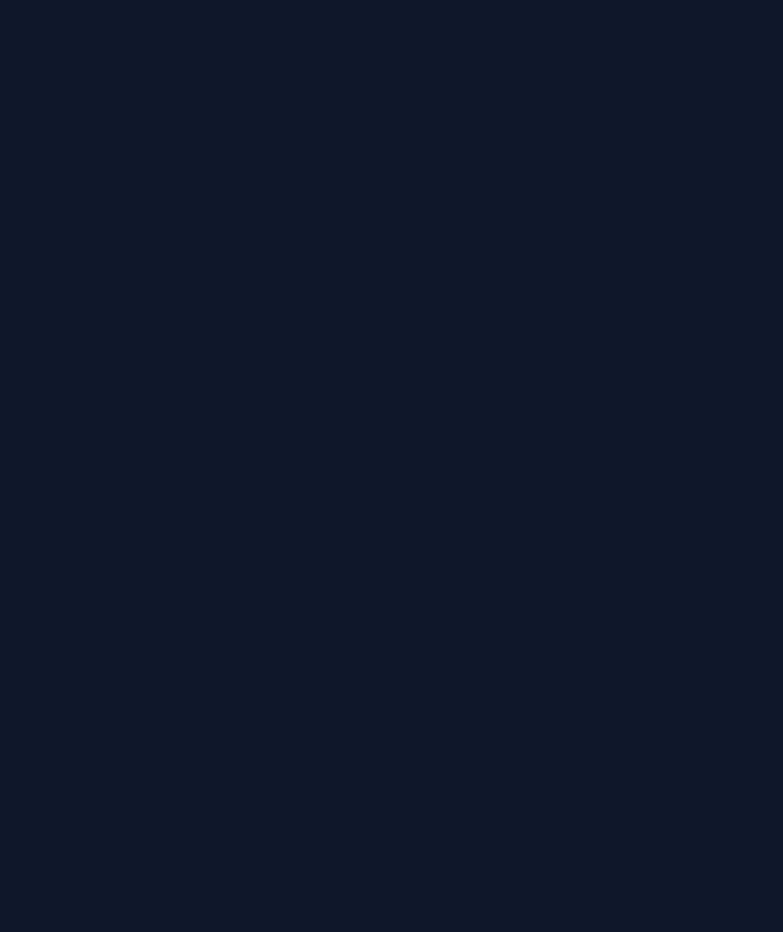
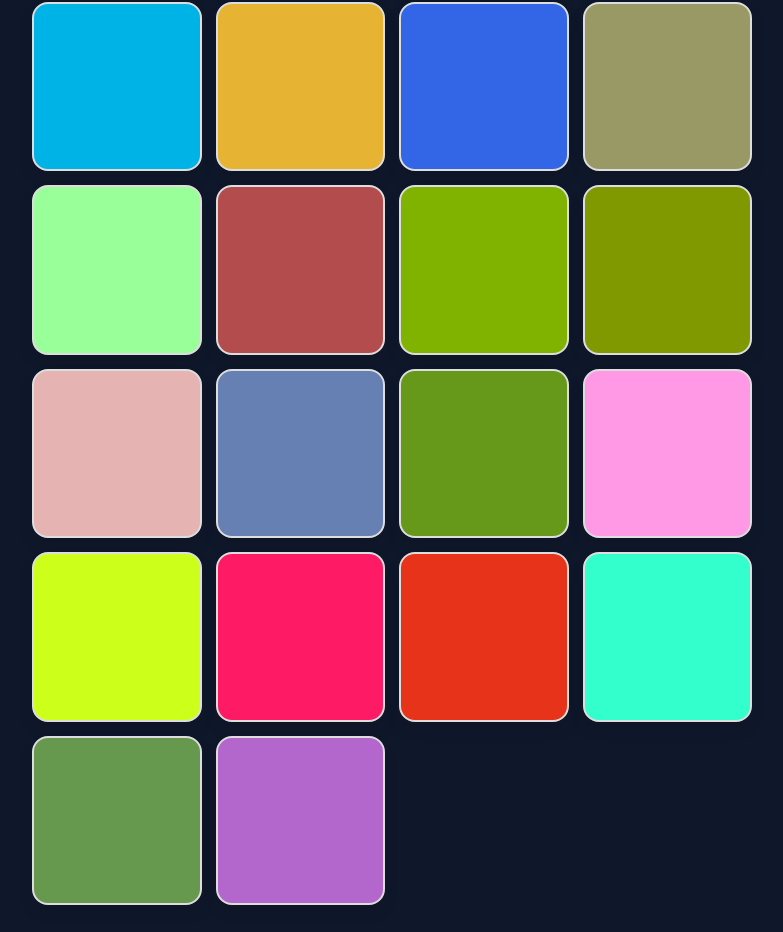
Before and after one commit to caleroedwarn-prog/typescript-react, a React (Create React App) app: page /settings in a window 1280 px wide. Shown: the part 431-1363 px from the top of the page, without its empty margins (248-1031 px from the left). Before the commit the page ends 800 px from the top, so only its background shows below. Built offline with nearby package versions, Linux system fonts and the light colour scheme.

Commit message:
added color grid

```diff
--- a/src/pages/Settings.tsx
+++ b/src/pages/Settings.tsx
@@ -14,23 +14,81 @@ interface ContextType {
 
 function Settings(){
     const { themeColor, setThemeColor } = useOutletContext<ContextType>();
+    const colorPalette = [
+      "#FF6633", "#FFB399", "#FF33FF", "#FFFF99",
+      "#00B3E6", "#E6B333", "#3366E6", "#999966",
+      "#99FF99", "#B34D4D", "#80B300", "#809900",
+      "#E6B3B3", "#6680B3", "#66991A", "#FF99E6",
+      "#CCFF1A", "#FF1A66", "#E6331A", "#33FFCC",
+      "#66994D", "#B366CC",
+    ];
+
     return (
       <>
-        <h2> Settings page</h2>
+        <h2>Settings page</h2>
+        <div style={{ maxWidth: "720px", margin: "60px auto 0", padding: "0 18px" }}>
+          <div style={{ marginBottom: "24px", textAlign: "center" }}>
+            <h3 style={{ marginBottom: "14px", fontSize: "1.15rem" }}>
+              Pick a theme color
+            </h3>
             <div
               style={{
-            position: "relative",
-            top: "100px",
-            textAlign: "center",
+                display: "grid",
+                gridTemplateColumns: "repeat(4, minmax(0, 1fr))",
+                gap: "14px",
               }}
             >
-          <label htmlFor="color">Choose theme color: </label>
+              {colorPalette.map((color) => (
+                <button
+                  key={color}
+                  type="button"
+                  onClick={() => setThemeColor(color)}
+                  aria-label={`Select ${color} theme color`}
+                  style={{
+                    width: "100%",
+                    aspectRatio: "1 / 1",
+                    borderRadius: "16px",
+                    border: color === themeColor ? "3px solid #000" : "2px solid #ddd",
+                    backgroundColor: color,
+                    boxShadow: "0 8px 16px rgba(0, 0, 0, 0.08)",
+                    cursor: "pointer",
+                  }}
+                />
+              ))}
+              {[...Array(2)].map((_, index) => (
+                <div key={`placeholder-${index}`} />
+              ))}
+            </div>
+          </div>
+
+          <div
+            style={{
+              display: "inline-flex",
+              alignItems: "center",
+              gap: "12px",
+              flexWrap: "wrap",
+              justifyContent: "center",
+            }}
+          >
+            <label htmlFor="color" style={{ fontWeight: 600 }}>
+              Or choose a custom color:
+            </label>
             <input
+              id="color"
               title="color"
               type="color"
               value={themeColor}
               onChange={(e) => setThemeColor(e.target.value)}
+              style={{
+                width: "56px",
+                height: "46px",
+                border: "none",
+                padding: 0,
+                background: "none",
+                cursor: "pointer",
+              }}
             />
+          </div>
         </div>
       </>
     );
```
Lines whose indentation alone changed are shown as unchanged.
